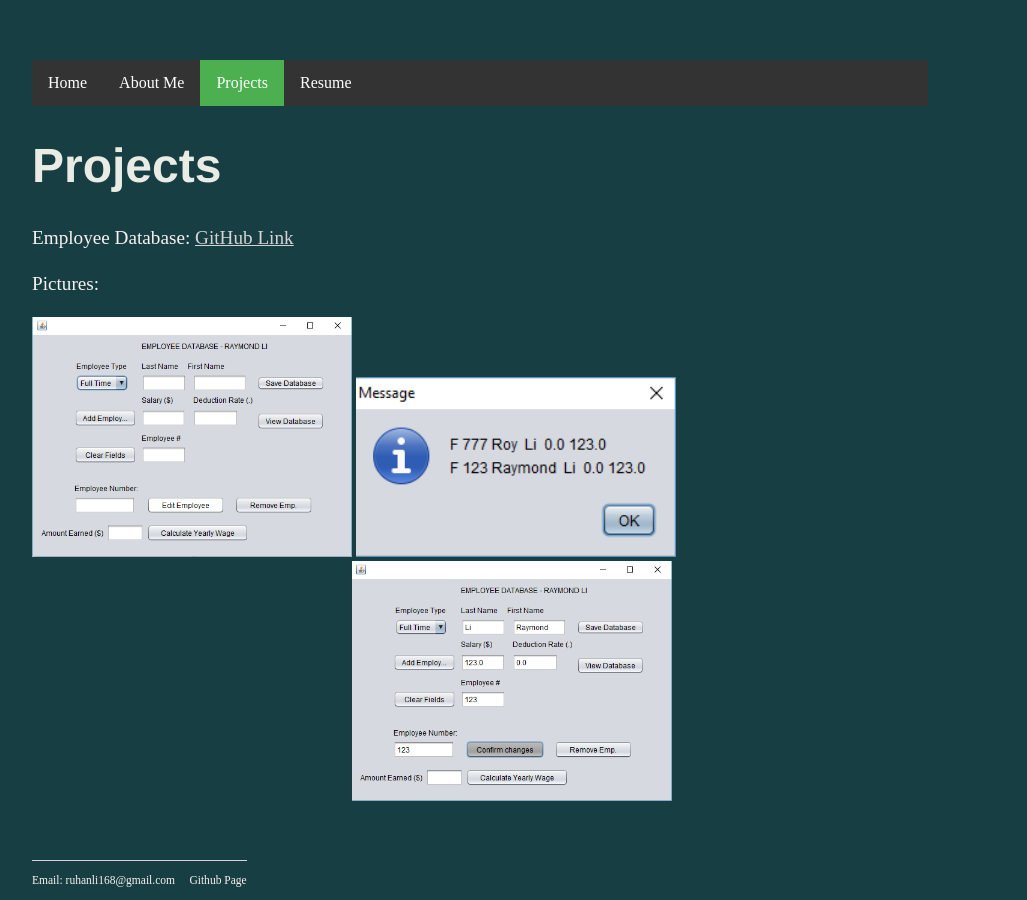
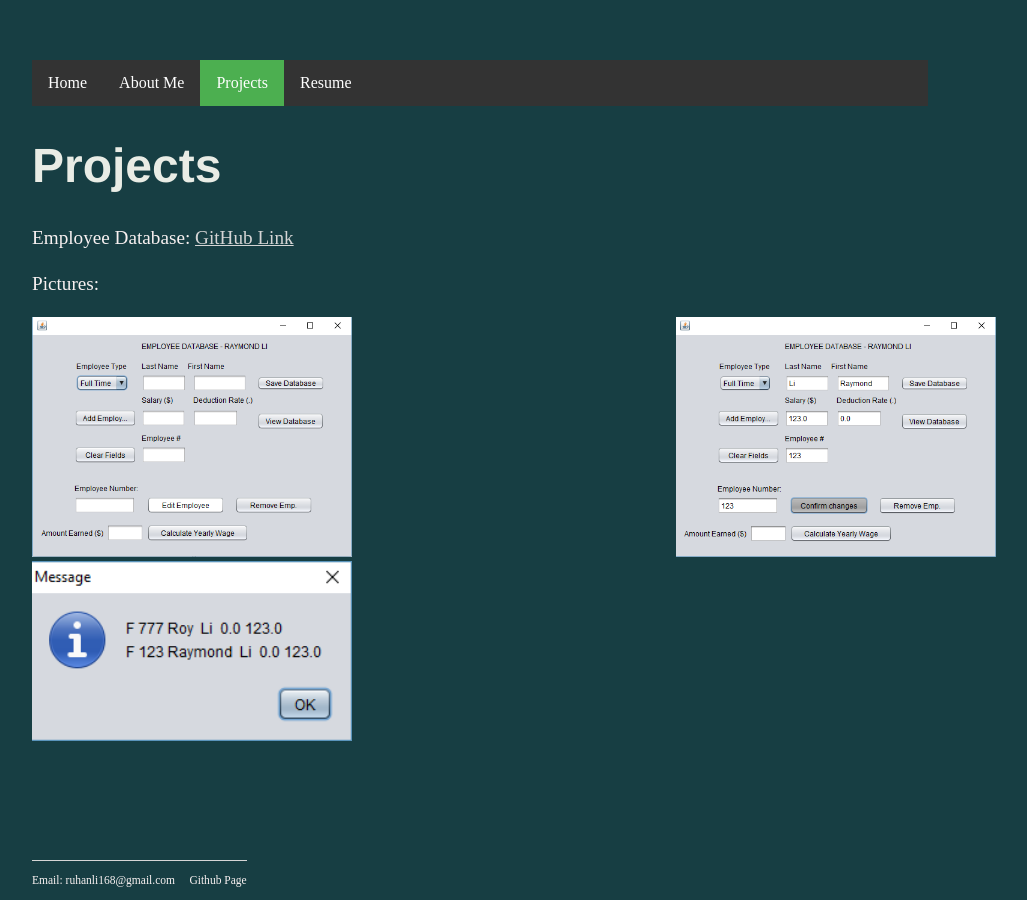
Before and after one commit to Raymoondo/RuhanLi.github.io-1, a Jekyll site: the page projects/index.html, which Jekyll copies as it is, in a window 1280 px wide. Shown: the whole page, without its empty margins (160-1187 px from the left). Built offline with Jekyll 4.4.1, drawn with Linux system fonts in a browser that asks for light colours.

Commit message:
Update index.html

```diff
--- a/projects/index.html
+++ b/projects/index.html
@@ -42,8 +42,8 @@
         	<p> Employee Database: <a href="https://github.com/RuhanLi/EmployeeDatabase">GitHub Link</a></p>
         	<p>Pictures: </p>
         	<img id="emp1" src="emp1.png">
+        	<img id="emp3" src="emp3.png">
         	<img id="emp2" src="emp2.png">
-        	<img id="emp3" src="emp3.png">
         	<footer>
         		<p>Email: ruhanli168@gmail.com &nbsp; &nbsp; <a href="https://github.com/RuhanLi">Github Page</a>
         		</p>
```
